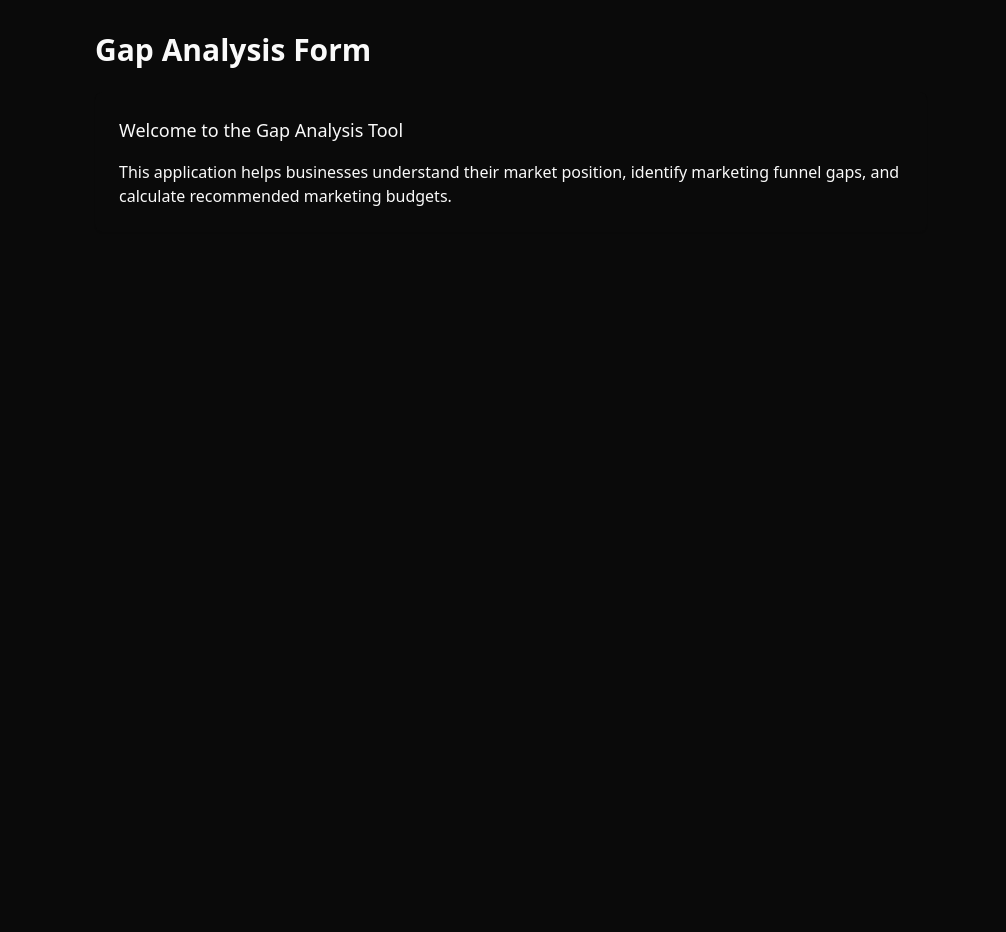
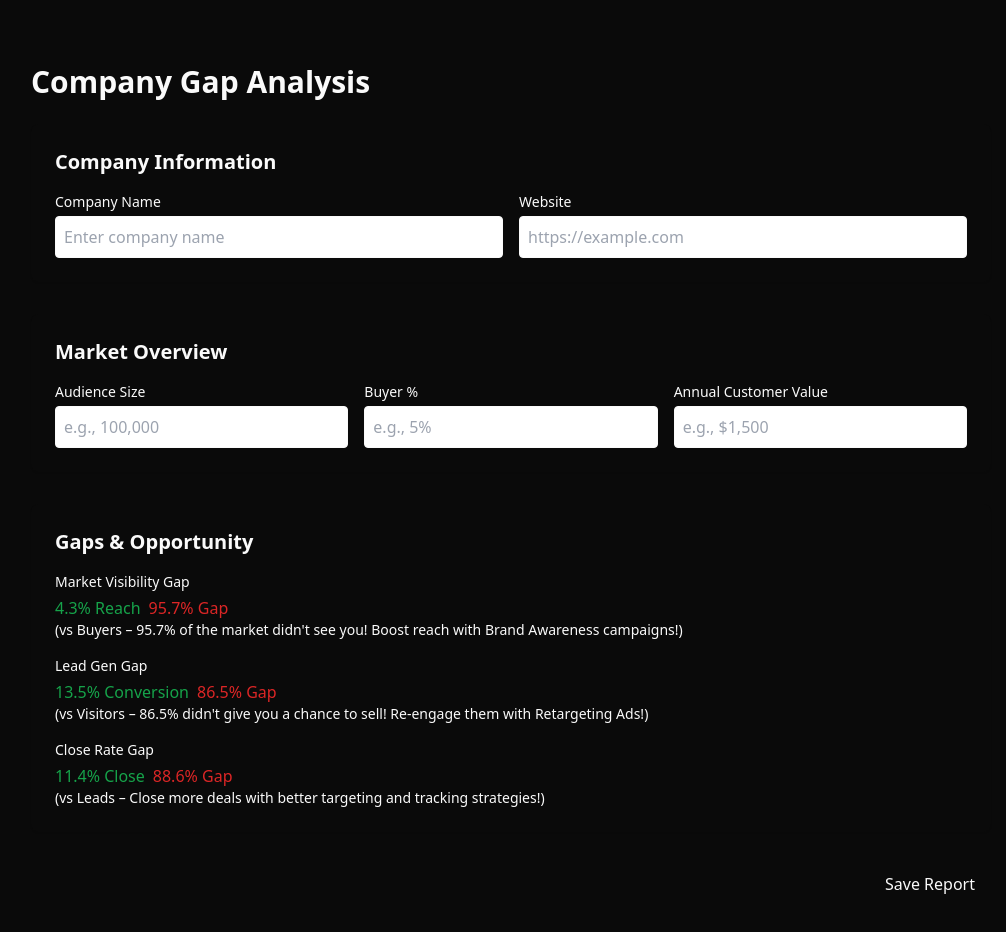
Before and after one commit to Jalexander080189/Gap-Analysis-Form, a Next.js app: page / in a window 1280 px wide. Shown: the top 932 px of the page, without its empty margins (129-1135 px from the left). Before the commit the page ends 800 px from the top, so only its background shows below. Built offline with nearby package versions, Linux system fonts and the light colour scheme.

Commit message:
Add basic functional form

```diff
--- a/src/app/layout.js
+++ b/src/app/layout.js
@@ -3,12 +3,20 @@ import './globals.css';
 export default function RootLayout({ children }) {
   return (
     <html lang="en" className="dark">
-      <body>{children}</body>
+      <head>
+        <title>Company Gap Analysis</title>
+        <meta name="description" content="Marketing gap analysis tool" />
+      </head>
+      <body className="min-h-screen bg-background text-foreground">
+        <main className="py-8">
+          {children}
+        </main>
+      </body>
     </html>
   );
 }
 
 export const metadata = {
-  title: 'Gap Analysis Form',
+  title: 'Company Gap Analysis',
   description: 'Marketing gap analysis tool',
 };
--- a/src/app/page.js
+++ b/src/app/page.js
@@ -1,14 +1,117 @@
 export default function Home() {
   return (
-    <div className="container mx-auto p-8 max-w-4xl">
-      <h1 className="text-3xl font-bold mb-6">Gap Analysis Form</h1>
-      <div className="bg-card p-6 rounded-lg shadow-sm">
-        <p className="text-lg mb-4">Welcome to the Gap Analysis Tool</p>
-        <p className="text-muted-foreground">
-          This application helps businesses understand their market position,
-          identify marketing funnel gaps, and calculate recommended marketing budgets.
-        </p>
-      </div>
+    <div className="container mx-auto p-8 max-w-5xl">
+      <h1 className="text-3xl font-bold mb-6">Company Gap Analysis</h1>
+
+      <form className="space-y-8">
+        {/* Company Information Section */}
+        <section className="bg-card p-6 rounded-lg shadow-sm">
+          <h2 className="text-xl font-semibold mb-4">Company Information</h2>
+
+          <div className="grid grid-cols-1 md:grid-cols-2 gap-4">
+            <div>
+              <label className="block text-sm font-medium mb-1">Company Name</label>
+              <input
+                type="text"
+                className="w-full p-2 border rounded"
+                placeholder="Enter company name"
+              />
+            </div>
+
+            <div>
+              <label className="block text-sm font-medium mb-1">Website</label>
+              <input
+                type="text"
+                className="w-full p-2 border rounded"
+                placeholder="https://example.com"
+              />
+            </div>
+          </div>
+        </section>
+
+        {/* Market Overview Section */}
+        <section className="bg-card p-6 rounded-lg shadow-sm">
+          <h2 className="text-xl font-semibold mb-4">Market Overview</h2>
+
+          <div className="grid grid-cols-1 md:grid-cols-3 gap-4">
+            <div>
+              <label className="block text-sm font-medium mb-1">Audience Size</label>
+              <input
+                type="text"
+                className="w-full p-2 border rounded"
+                placeholder="e.g., 100,000"
+              />
+            </div>
+
+            <div>
+              <label className="block text-sm font-medium mb-1">Buyer %</label>
+              <input
+                type="text"
+                className="w-full p-2 border rounded"
+                placeholder="e.g., 5%"
+              />
+            </div>
+
+            <div>
+              <label className="block text-sm font-medium mb-1">Annual Customer Value</label>
+              <input
+                type="text"
+                className="w-full p-2 border rounded"
+                placeholder="e.g., $1,500"
+              />
+            </div>
+          </div>
+        </section>
+
+        {/* Gaps & Opportunity Section */}
+        <section className="bg-card p-6 rounded-lg shadow-sm">
+          <h2 className="text-xl font-semibold mb-4">Gaps & Opportunity</h2>
+
+          <div className="space-y-4">
+            <div>
+              <label className="block text-sm font-medium mb-1">Market Visibility Gap</label>
+              <div className="flex space-x-2">
+                <div className="text-green-600">4.3% Reach</div>
+                <div className="text-red-600">95.7% Gap</div>
+              </div>
+              <p className="text-sm text-muted-foreground">
+                (vs Buyers – 95.7% of the market didn't see you! Boost reach with Brand Awareness campaigns!)
+              </p>
+            </div>
+
+            <div>
+              <label className="block text-sm font-medium mb-1">Lead Gen Gap</label>
+              <div className="flex space-x-2">
+                <div className="text-green-600">13.5% Conversion</div>
+                <div className="text-red-600">86.5% Gap</div>
+              </div>
+              <p className="text-sm text-muted-foreground">
+                (vs Visitors – 86.5% didn't give you a chance to sell! Re-engage them with Retargeting Ads!)
+              </p>
+            </div>
+
+            <div>
+              <label className="block text-sm font-medium mb-1">Close Rate Gap</label>
+              <div className="flex space-x-2">
+                <div className="text-green-600">11.4% Close</div>
+                <div className="text-red-600">88.6% Gap</div>
+              </div>
+              <p className="text-sm text-muted-foreground">
+                (vs Leads – Close more deals with better targeting and tracking strategies!)
+              </p>
+            </div>
+          </div>
+        </section>
+
+        <div className="flex justify-end">
+          <button
+            type="button"
+            className="bg-primary text-primary-foreground px-4 py-2 rounded"
+          >
+            Save Report
+          </button>
+        </div>
+      </form>
     </div>
   );
 }
```
